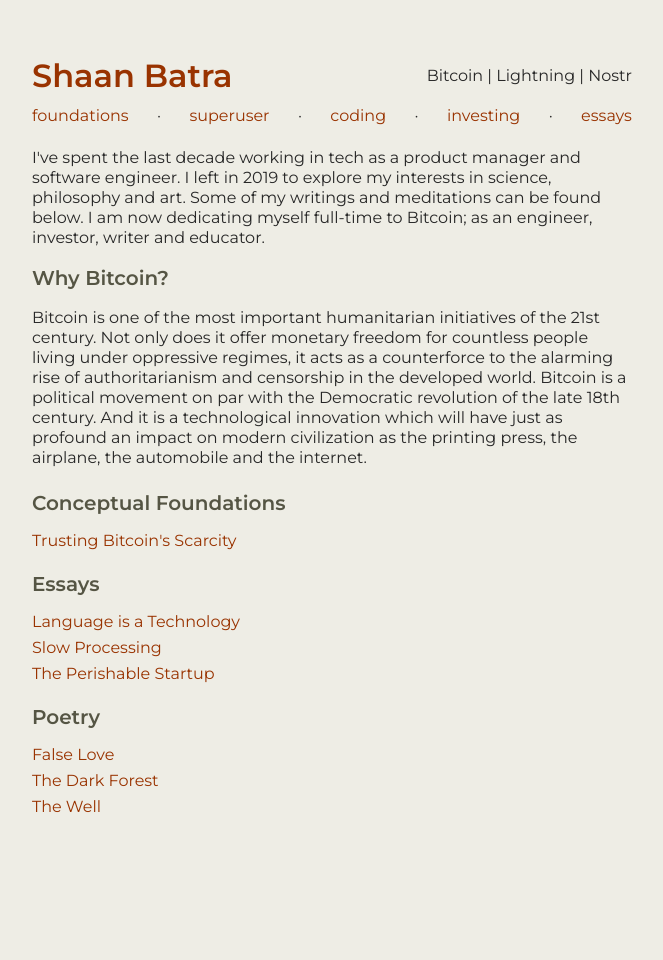
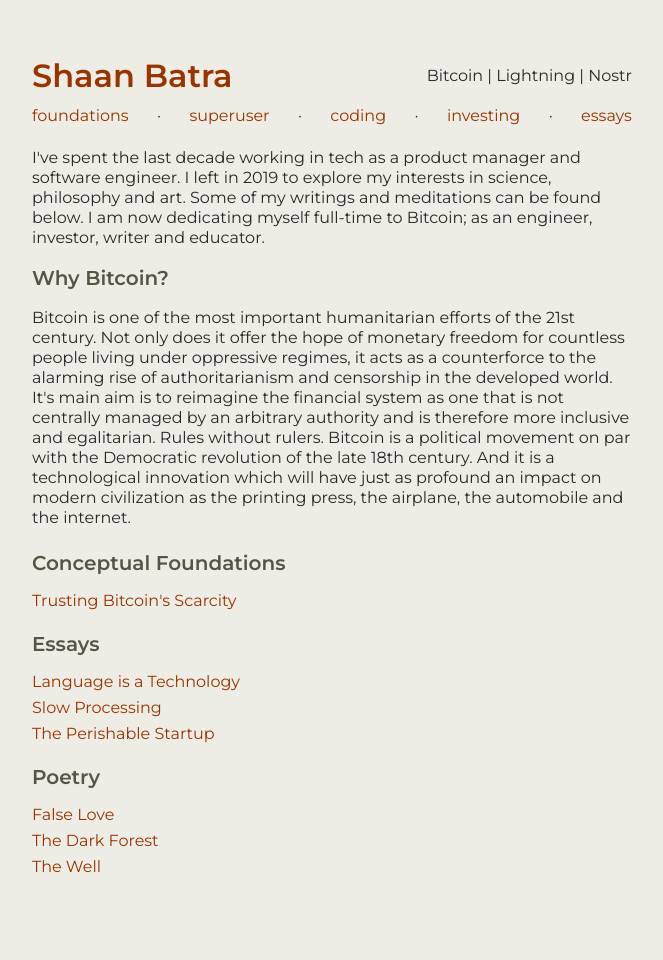
Before and after one commit to sb1752/sb1752.github.io, a Jekyll site: the page built from index.html, in a window 1280 px wide. Shown: the whole page, without its empty margins (308-971 px from the left). Built offline with Jekyll 4.4.1, drawn with Linux system fonts in a browser that asks for light colours; before the commit the page ends 900 px from its top, so only the background shows below that.

Commit message:
tweak why bitcoin message

```diff
--- a/index.html
+++ b/index.html
@@ -10,7 +10,7 @@
 <div class="category">
   <h2>Why Bitcoin?</h2>
   <div class="category-content">
-    <p>Bitcoin is one of the most important humanitarian initiatives of the 21st century. Not only does it offer monetary freedom for countless people living under oppressive regimes, it acts as a counterforce to the alarming rise of authoritarianism and censorship in the developed world. Bitcoin is a political movement on par with the Democratic revolution of the late 18th century. And it is a technological innovation which will have just as profound an impact on modern civilization as the printing press, the airplane, the automobile and the internet.</p>
+    <p>Bitcoin is one of the most important humanitarian efforts of the 21st century. Not only does it offer the hope of monetary freedom for countless people living under oppressive regimes, it acts as a counterforce to the alarming rise of authoritarianism and censorship in the developed world. It's main aim is to reimagine the financial system as one that is not centrally managed by an arbitrary authority and is therefore more inclusive and egalitarian. Rules without rulers. Bitcoin is a political movement on par with the Democratic revolution of the late 18th century. And it is a technological innovation which will have just as profound an impact on modern civilization as the printing press, the airplane, the automobile and the internet.</p>
   </div>
 </div>
 
```
Also changed, not shown: 1 other file.
